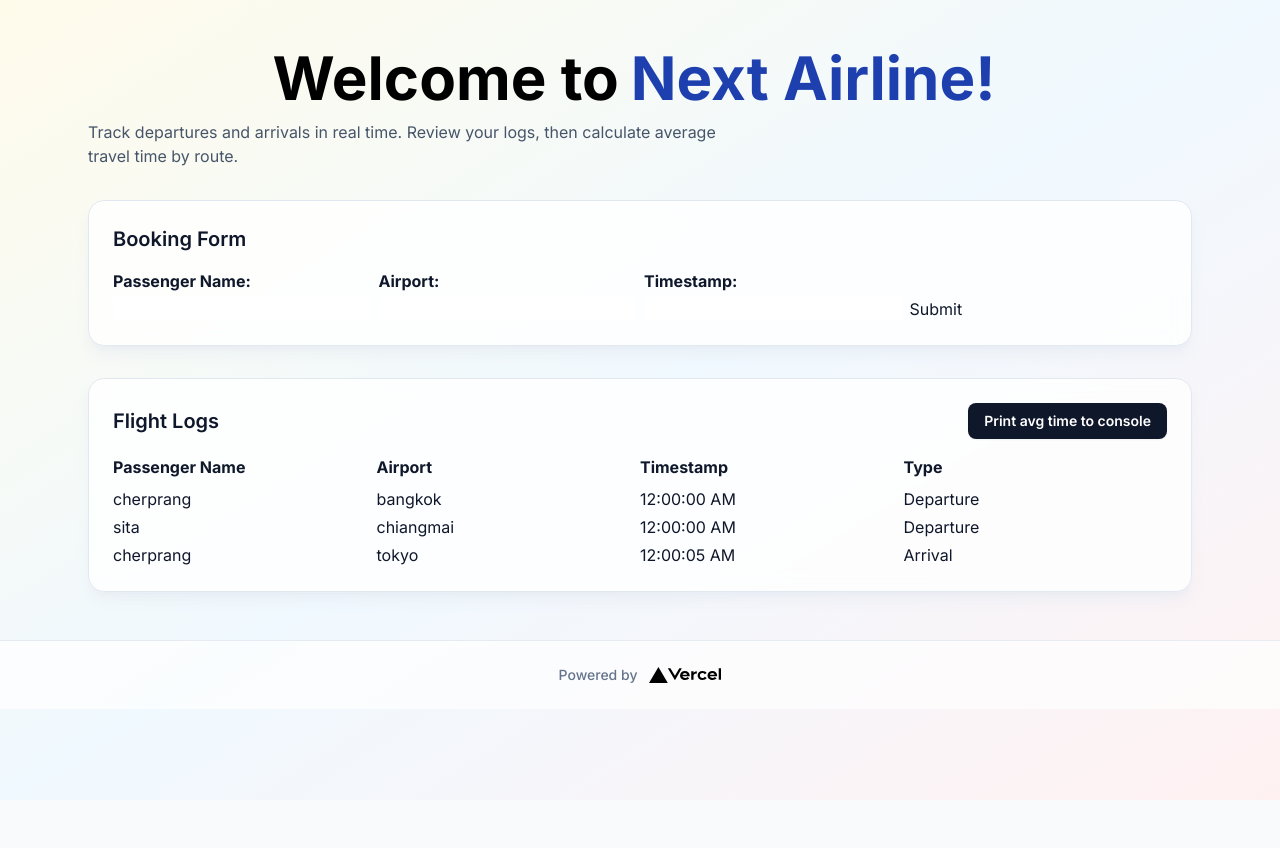
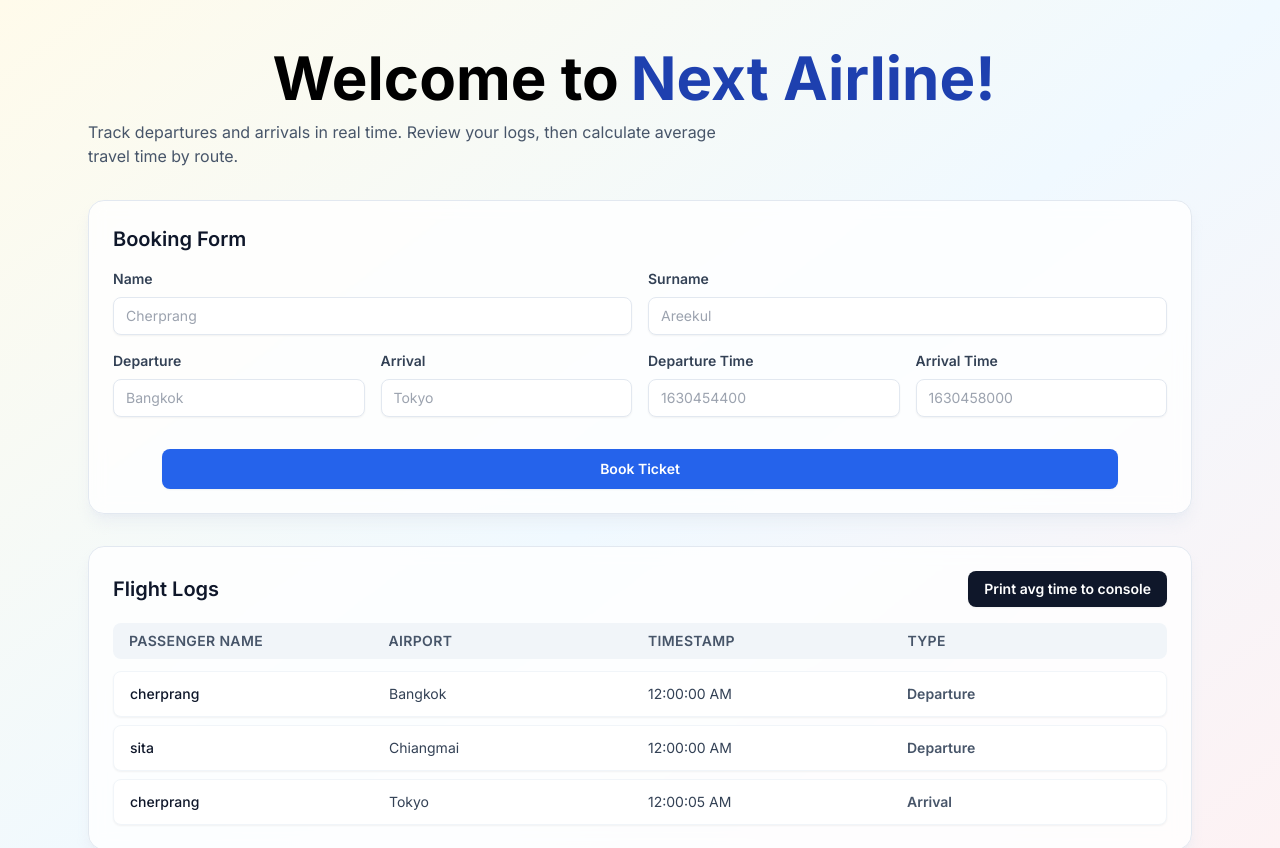
Before and after one commit to Yatichapat/frontend_screening_assignment, a Next.js app: page / in a window 1280 px wide. Shown: the top 848 px of the page. Before the commit the page ends 800 px from the top, so only its background shows below. Built offline with nearby package versions, Linux system fonts and the light colour scheme.

Commit message:
fix: turn log components to use tailwind

```diff
--- a/app/(flightlog)/LogCard.tsx
+++ b/app/(flightlog)/LogCard.tsx
@@ -1,10 +1,7 @@
 import { useState, useEffect } from "react";
 import LogItem from "./LogItem";
 
-function LogCard(props: {
-  style?: React.CSSProperties;
-  data: any[];
-}) {
+function LogCard(props: { data: any[] }) {
   const { data } = props;
   const [logs, setLogs] = useState(data);
 
@@ -13,29 +10,21 @@ function LogCard(props: {
   }, [data]);
 
   return (
-    <div
-      style={{
-        display: "flex",
-        flexDirection: "column",
-        rowGap: 4,
-      }}
-    >
-      <div
-        style={{
-          display: "flex",
-          marginBottom: 4,
-          fontSize: 16,
-          fontWeight: "bold",
-        }}
-      >
-        <span style={{ flex: 1 }}>Passenger Name</span>
-        <span style={{ flex: 1 }}>Airport</span>
-        <span style={{ flex: 1 }}>Timestamp</span>
-        <span style={{ flex: 1 }}>Type</span>
+    <div className="flex flex-col gap-3">
+      <div className="grid grid-cols-4 gap-4 rounded-lg bg-slate-100 px-4 py-2 text-sm font-semibold uppercase tracking-wide text-slate-600">
+        <span>Passenger Name</span>
+        <span>Airport</span>
+        <span>Timestamp</span>
+        <span>Type</span>
       </div>
-      {logs.map((item, index) => (
-        <LogItem key={`${item.passengerName}-${item.airport}-${item.timestamp}-${item.type}`} item={item}></LogItem>
-      ))}
+      <div className="flex flex-col gap-2">
+        {logs.map((item) => (
+          <LogItem
+            key={`${item.passengerName}-${item.airport}-${item.timestamp}-${item.type}`}
+            item={item}
+          ></LogItem>
+        ))}
+      </div>
     </div>
   );
 }
--- a/app/(flightlog)/LogForm.tsx
+++ b/app/(flightlog)/LogForm.tsx
@@ -1,26 +1,42 @@
 import { useState, useCallback } from "react";
 
 const emptyForm = {
-  passengerName: "",
-  airport: "",
-  timestamp: "",
-  flightId: "",
+  firstName: "",
+  surname: "",
+  departureAirport: "",
+  arrivalAirport: "",
+  departureTime: "",
+  arrivalTime: "",
 };
 
 function LogForm(props: {
-  style?: React.CSSProperties;
   data: any[];
-  type: "departure" | "arrival";
-  onSubmit: (log: any) => void;
+  onSubmit: (departurelog: any, arrivalLog: any) => void;
 }) {
-  const { type, onSubmit } = props;
+  const { onSubmit } = props;
 
   const [formData, setFormData] = useState(emptyForm);
 
   const handleSubmit = useCallback(() => {
-    onSubmit({ ...formData, type });
+    const passengerName = `${formData.firstName} ${formData.surname}`.trim();
+
+    const departureLog = {
+      passengerName,
+      airport: formData.departureAirport,
+      timestamp: formData.departureTime,
+      type: "departure",
+    };
+
+    const arrivalLog = {
+      passengerName,
+      airport: formData.arrivalAirport,
+      timestamp: formData.arrivalTime,
+      type: "arrival",
+    };
+
+    onSubmit(departureLog, arrivalLog);
     setFormData(emptyForm);
-  }, [formData, type, onSubmit]);
+  }, [formData, onSubmit]);
 
   const handleChange = useCallback(({ target }: React.ChangeEvent<HTMLInputElement>) => {
     setFormData((prev) => ({
@@ -30,51 +46,106 @@ function LogForm(props: {
   }, []);
 
   return (
-    <div style={{ display: "flex", columnGap: 8 }}>
-      <div
-        style={{ flex: 1, display: "flex", flexDirection: "column", rowGap: 4 }}
-      >
-        <label htmlFor="passengerName" style={{ fontWeight: "bold" }}>
-          Passenger Name:
+    <div className="flex flex-col gap-4">
+      {/* First line: Name and Surname */}
+      <div className="grid gap-4 md:grid-cols-2">
+        <div className="flex flex-col gap-2">
+          <label htmlFor="firstName" className="text-sm font-semibold text-slate-700">
+            Name
           </label>
           <input
             type="text"
-          id="passengerName"
-          name="passengerName"
-          value={formData.passengerName}
+            id="firstName"
+            name="firstName"
+            value={formData.firstName}
             onChange={handleChange}
+            className="rounded-lg border border-slate-200 bg-white px-3 py-2 text-sm text-slate-900 shadow-sm focus:border-slate-400 focus:outline-none"
+            placeholder="Cherprang"
           />
         </div>
-      <div
-        style={{ flex: 1, display: "flex", flexDirection: "column", rowGap: 4 }}
-      >
-        <label htmlFor="airport" style={{ fontWeight: "bold" }}>
-          Airport:
+        <div className="flex flex-col gap-2">
+          <label htmlFor="surname" className="text-sm font-semibold text-slate-700">
+            Surname
           </label>
           <input
             type="text"
-          id="airport"
-          name="airport"
-          value={formData.airport}
+            id="surname"
+            name="surname"
+            value={formData.surname}
             onChange={handleChange}
+            className="rounded-lg border border-slate-200 bg-white px-3 py-2 text-sm text-slate-900 shadow-sm focus:border-slate-400 focus:outline-none"
+            placeholder="Areekul"
           />
         </div>
-      <div
-        style={{ flex: 1, display: "flex", flexDirection: "column", rowGap: 4 }}
-      >
-        <label htmlFor="timestamp" style={{ fontWeight: "bold" }}>
-          Timestamp:
+      </div>
+
+      {/* Second line: Departure, Arrival, Times */}
+      <div className="grid gap-4 md:grid-cols-4">
+        <div className="flex flex-col gap-2">
+          <label htmlFor="departureAirport" className="text-sm font-semibold text-slate-700">
+            Departure
           </label>
           <input
             type="text"
-          id="timestamp"
-          name="timestamp"
-          value={formData.timestamp}
+            id="departureAirport"
+            name="departureAirport"
+            value={formData.departureAirport}
             onChange={handleChange}
+            className="rounded-lg border border-slate-200 bg-white px-3 py-2 text-sm text-slate-900 shadow-sm focus:border-slate-400 focus:outline-none"
+            placeholder="Bangkok"
           />
         </div>
-      <div style={{ flex: 1, display: "flex", alignItems: "flex-end" }}>
-        <button onClick={handleSubmit}>Submit</button>
+        <div className="flex flex-col gap-2">
+          <label htmlFor="arrivalAirport" className="text-sm font-semibold text-slate-700">
+            Arrival
+          </label>
+          <input
+            type="text"
+            id="arrivalAirport"
+            name="arrivalAirport"
+            value={formData.arrivalAirport}
+            onChange={handleChange}
+            className="rounded-lg border border-slate-200 bg-white px-3 py-2 text-sm text-slate-900 shadow-sm focus:border-slate-400 focus:outline-none"
+            placeholder="Tokyo"
+          />
+        </div>
+        <div className="flex flex-col gap-2">
+          <label htmlFor="departureTime" className="text-sm font-semibold text-slate-700">
+            Departure Time
+          </label>
+          <input
+            type="text"
+            id="departureTime"
+            name="departureTime"
+            value={formData.departureTime}
+            onChange={handleChange}
+            className="rounded-lg border border-slate-200 bg-white px-3 py-2 text-sm text-slate-900 shadow-sm focus:border-slate-400 focus:outline-none"
+            placeholder="1630454400"
+          />
+        </div>
+        <div className="flex flex-col gap-2">
+          <label htmlFor="arrivalTime" className="text-sm font-semibold text-slate-700">
+            Arrival Time
+          </label>
+          <input
+            type="text"
+            id="arrivalTime"
+            name="arrivalTime"
+            value={formData.arrivalTime}
+            onChange={handleChange}
+            className="rounded-lg border border-slate-200 bg-white px-3 py-2 text-sm text-slate-900 shadow-sm focus:border-slate-400 focus:outline-none"
+            placeholder="1630458000"
+          />
+        </div>
+      </div>
+
+      <div className="flex justify-center mt-4">
+        <button
+          onClick={handleSubmit}
+          className="w-[956px] rounded-lg bg-blue-600 px-6 py-2.5 text-sm font-semibold text-white shadow-sm transition hover:bg-blue-800"
+        >
+          Book Ticket
+        </button>
       </div>
     </div>
   );
--- a/app/(flightlog)/LogItem.tsx
+++ b/app/(flightlog)/LogItem.tsx
@@ -20,11 +20,11 @@ function LogItem(props: {
 }) {
   const { item } = props;
   return (
-    <div style={{ display: "flex" }}>
-      <span style={{ flex: 1 }}>{item.passengerName}</span>
-      <span style={{ flex: 1 }}>{item.airport}</span>
-      <span style={{ flex: 1 }}>{formatTimestamp(item.timestamp)}</span>
-      <span style={{ flex: 1 }}>
+    <div className="grid grid-cols-4 gap-4 rounded-lg border border-slate-100 bg-white px-4 py-3 text-sm text-slate-700 shadow-sm">
+      <span className="font-medium text-slate-900">{item.passengerName}</span>
+      <span className="capitalize">{item.airport}</span>
+      <span>{formatTimestamp(item.timestamp)}</span>
+      <span className="font-semibold text-slate-600">
         {item.type === "departure" ? "Departure" : "Arrival"}
       </span>
     </div>
```
Lines whose indentation alone changed are shown as unchanged.
